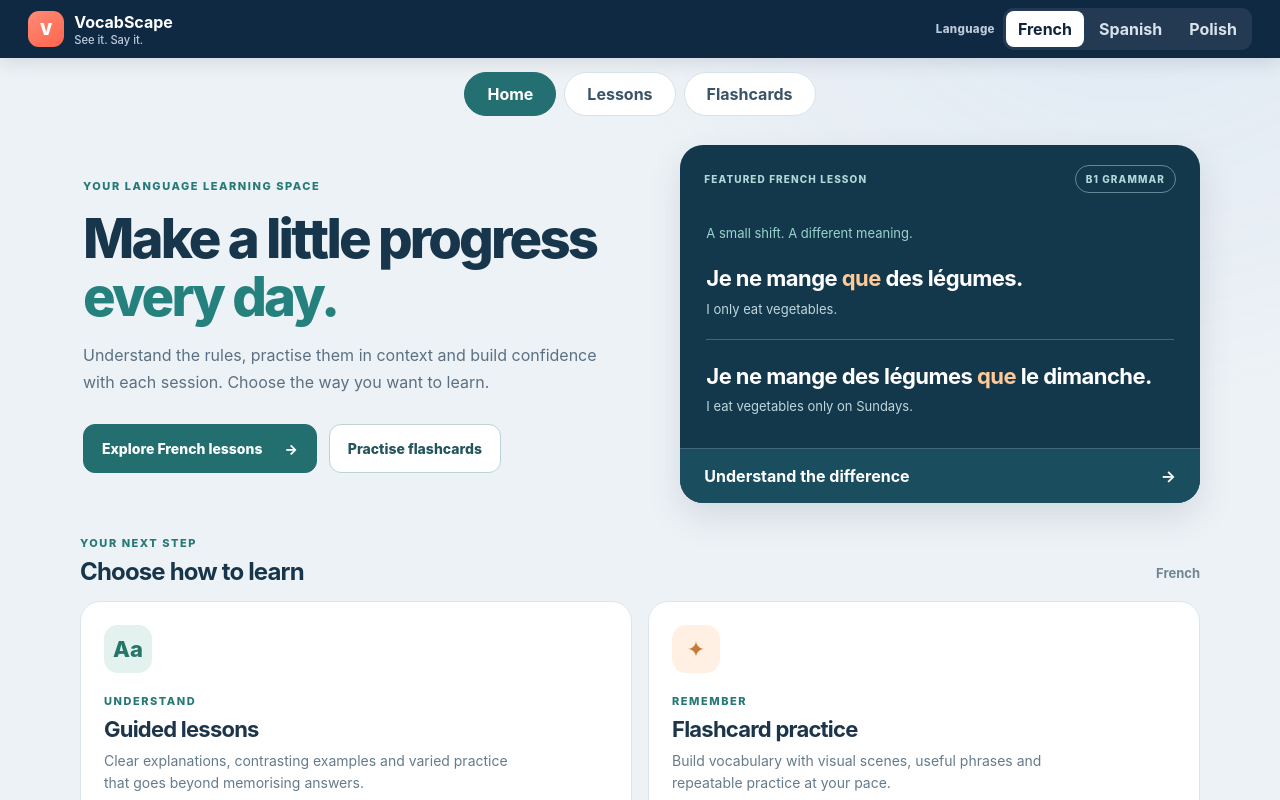
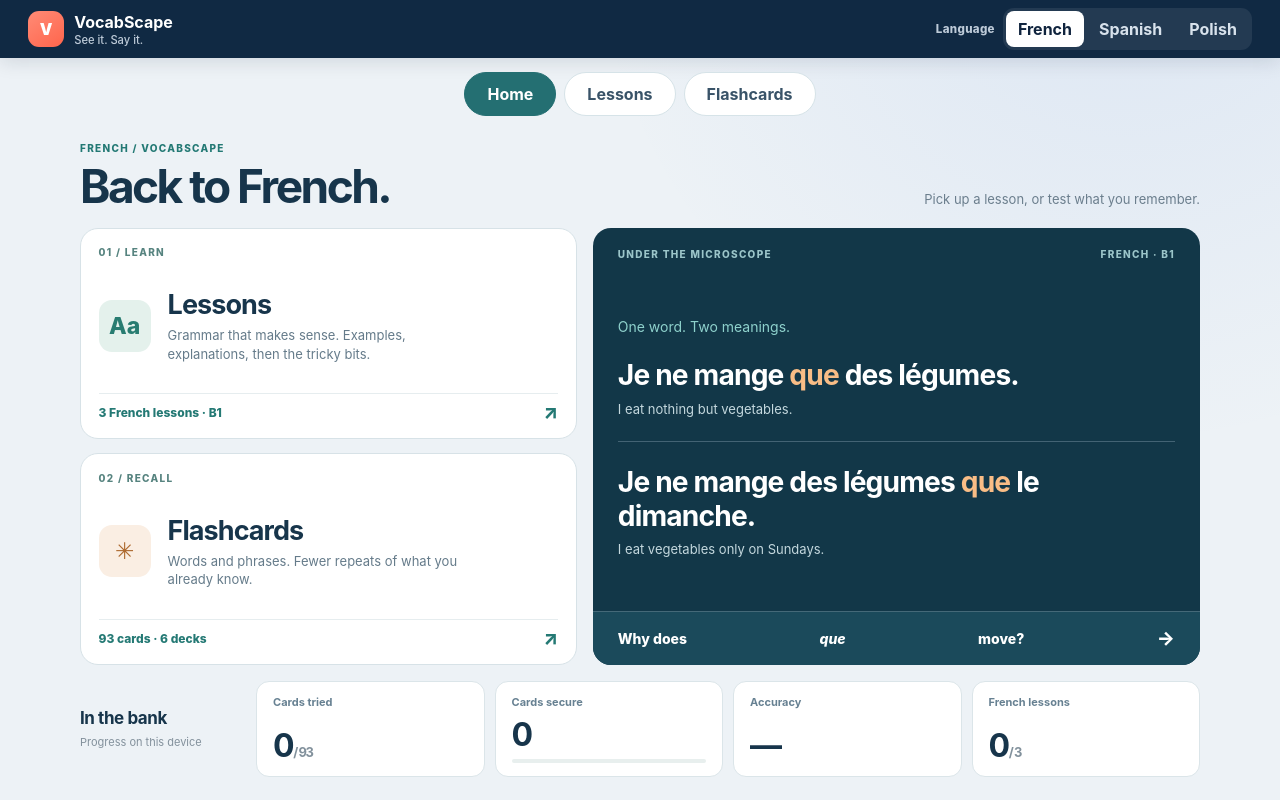
Before and after one commit to pelld/VocabScape, a Svelte app: page / in a window 1280 px wide. Shown: the top 800 px of the page. Built offline with nearby package versions, Linux system fonts and the light colour scheme.

Commit message:
Redesign homepage as single-screen practical language dashboard

```diff
--- a/src/Home.svelte
+++ b/src/Home.svelte
@@ -10,106 +10,109 @@
   export let openLessons: () => void;
   export let openCards: () => void;
   export let openFrenchLessons: () => void;
-  $: mastery = cardTotal ? Math.round((cardsMastered / cardTotal) * 100) : 0;
+  $: mastery = cardTotal ? Math.round(cardsMastered / cardTotal * 100) : 0;
 </script>
 
 <main class="home">
-  <section class="hero">
-    <div class="hero-text">
-      <span class="eyebrow">YOUR LANGUAGE LEARNING SPACE</span>
-      <h1>Make a little progress <em>every day.</em></h1>
-      <p>Understand the rules, practise them in context and build confidence with each session. Choose the way you want to learn.</p>
-      <div class="hero-actions">
-        <button class="primary-action" onclick={languageCode === "fr" ? openLessons : openCards}>{languageCode === "fr" ? "Explore French lessons" : "Start practising"} <span>→</span></button>
-        <button class="secondary-action" onclick={openCards}>Practise flashcards</button>
-      </div>
+  <header class="home-heading">
+    <div>
+      <span class="overline">{languageName.toUpperCase()} / VOCABSCAPE</span>
+      <h1>Back to {languageName}.</h1>
+    </div>
+    <span class="heading-aside">Pick up a lesson, or test what you remember.</span>
+  </header>
+
+  <section class="home-grid" aria-label="Choose what to study">
+    <div class="study-stack">
+      <button class="study-tile lesson-tile" onclick={openLessons}>
+        <span class="tile-index">01 / LEARN</span>
+        <span class="tile-content">
+          <span class="tile-icon" aria-hidden="true">Aa</span>
+          <span>
+            <strong>Lessons</strong>
+            <small>Grammar that makes sense. Examples, explanations, then the tricky bits.</small>
+          </span>
+        </span>
+        <span class="tile-foot"><span>{languageCode === "fr" ? "3 French lessons · B1" : "French lessons available"}</span><span aria-hidden="true">↗</span></span>
+      </button>
+      <button class="study-tile cards-tile" onclick={openCards}>
+        <span class="tile-index">02 / RECALL</span>
+        <span class="tile-content">
+          <span class="tile-icon" aria-hidden="true">✳</span>
+          <span>
+            <strong>Flashcards</strong>
+            <small>Words and phrases. Fewer repeats of what you already know.</small>
+          </span>
+        </span>
+        <span class="tile-foot"><span>{cardTotal} cards · {deckCount} decks</span><span aria-hidden="true">↗</span></span>
+      </button>
     </div>
     <div class="feature">
-      <div class="feature-top"><span>FEATURED FRENCH LESSON</span><span class="pill">B1 GRAMMAR</span></div>
+      <div class="feature-top"><span>UNDER THE MICROSCOPE</span><span>FRENCH · B1</span></div>
       <div class="feature-body">
-        <span class="feature-tag">A small shift. A different meaning.</span>
-        <h2 lang="fr">Je ne mange <b>que</b> des légumes.</h2>
-        <p>I only eat vegetables.</p>
-        <div class="feature-rule"></div>
-        <h2 lang="fr">Je ne mange des légumes <b>que</b> le dimanche.</h2>
-        <p>I eat vegetables only on Sundays.</p>
+        <span class="feature-intro">One word. Two meanings.</span>
+        <div class="sentence" lang="fr">Je ne mange <b>que</b> des légumes.</div>
+        <div class="translation">I eat nothing but vegetables.</div>
+        <div class="rule"></div>
+        <div class="sentence" lang="fr">Je ne mange des légumes <b>que</b> le dimanche.</div>
+        <div class="translation">I eat vegetables only on Sundays.</div>
       </div>
-      <button class="feature-link" onclick={openFrenchLessons}>Understand the difference <span>→</span></button>
+      <button class="feature-link" onclick={openFrenchLessons}>Why does <i>que</i> move? <span aria-hidden="true">→</span></button>
     </div>
   </section>
 
-  <div class="section-heading"><div><span class="eyebrow">YOUR NEXT STEP</span><h2>Choose how to learn</h2></div><span>{languageName}</span></div>
-  <section class="path-grid" aria-label="Learning activities">
-    <button class="path" onclick={openLessons}>
-      <span class="path-icon lessons-icon">Aa</span>
-      <span class="eyebrow">UNDERSTAND</span>
-      <strong>Guided lessons</strong>
-      <p>Clear explanations, contrasting examples and varied practice that goes beyond memorising answers.</p>
-      <span class="path-footer"><span>{languageCode === "fr" ? "3 B1 lessons" : "French lessons available"}</span><span>↗</span></span>
-    </button>
-    <button class="path" onclick={openCards}>
-      <span class="path-icon cards-icon">✦</span>
-      <span class="eyebrow">REMEMBER</span>
-      <strong>Flashcard practice</strong>
-      <p>Build vocabulary with visual scenes, useful phrases and repeatable practice at your pace.</p>
-      <span class="path-footer"><span>{cardTotal} cards · {deckCount} decks</span><span>↗</span></span>
-    </button>
-  </section>
-
-  <div class="section-heading progress-heading"><div><span class="eyebrow">YOUR JOURNEY</span><h2>Learning progress</h2></div><span>Saved on this device</span></div>
-  <section class="stats" aria-label="Your learning progress">
-    <div class="stat"><span>Cards attempted</span><strong>{cardsSeen}<small> / {cardTotal}</small></strong><small>In {languageName}</small></div>
-    <div class="stat"><span>Cards mastered</span><strong>{cardsMastered}</strong><div class="meter"><div style:width={mastery + "%"}></div></div></div>
-    <div class="stat"><span>Flashcard accuracy</span><strong>{accuracy === null ? "—" : accuracy + "%"}</strong><small>Across attempts</small></div>
-    <div class="stat"><span>French lessons completed</span><strong>{lessonsFinished}<small> / 3</small></strong><small>Perfect-score rounds</small></div>
+  <section class="progress" aria-label="Learning progress">
+    <div class="progress-title"><strong>In the bank</strong><span>Progress on this device</span></div>
+    <div class="metrics">
+      <div class="metric"><span>Cards tried</span><strong>{cardsSeen}<small> / {cardTotal}</small></strong></div>
+      <div class="metric"><span>Cards secure</span><strong>{cardsMastered}</strong><div class="meter"><span style:width={mastery + "%"}></span></div></div>
+      <div class="metric"><span>Accuracy</span><strong>{accuracy === null ? "—" : accuracy + "%"}</strong></div>
+      <div class="metric"><span>French lessons</span><strong>{lessonsFinished}<small> / 3</small></strong></div>
+    </div>
   </section>
 </main>
 
 <style>
-  .home{width:min(1120px,calc(100% - 40px));margin:0 auto;padding:25px 0 52px;color:#17354b}
-  .hero{display:grid;grid-template-columns:1.05fr .95fr;gap:26px;align-items:stretch}
-  .hero-text{display:flex;flex-direction:column;align-items:flex-start;justify-content:center;padding:34px 12px 30px 3px}
-  .eyebrow{font-size:11px;letter-spacing:.14em;font-weight:850;color:#267976}
-  h1{font-size:clamp(36px,4.25vw,58px);line-height:1.06;letter-spacing:-.052em;margin:17px 0 17px;font-weight:850}
-  h1 em{color:#24817d;font-style:normal}
-  .hero-text p{font-size:16px;line-height:1.65;color:#5b7082;max-width:530px;margin:0}
-  .hero-actions{display:flex;gap:12px;flex-wrap:wrap;margin-top:29px}
-  .primary-action,.secondary-action{padding:15px 18px;border-radius:12px;font-size:14px;font-weight:800;cursor:pointer}
-  .primary-action{display:flex;gap:22px;align-items:center;background:#236f70;color:#fff;border:1px solid #236f70}
-  .primary-action:hover{background:#15595b}
-  .secondary-action{background:#fff;color:#24545e;border:1px solid #bed2d4}
-  .secondary-action:hover{border-color:#247e78}
-  .feature{background:#13384b;border-radius:23px;color:white;overflow:hidden;display:flex;flex-direction:column;box-shadow:0 14px 34px #24415221}
-  .feature-top{display:flex;align-items:center;justify-content:space-between;padding:20px 24px;gap:12px;font-size:10px;letter-spacing:.11em;font-weight:850;color:#b2d7da}
-  .pill{border:1px solid #638895;padding:7px 10px;border-radius:25px;white-space:nowrap}
-  .feature-body{padding:12px 26px 22px;flex:1}
-  .feature-tag{display:block;color:#9bd2cd;font-size:13px;margin-bottom:23px}
-  .feature-body h2{font-size:clamp(18px,2vw,22px);letter-spacing:-.025em;line-height:1.35;margin:0}
-  .feature-body h2 b{color:#ffca98}
-  .feature-body p{color:#bfd6dd;font-size:13px;margin:7px 0}
-  .feature-rule{height:1px;background:#446577;margin:22px 0}
-  .feature-link{display:flex;justify-content:space-between;gap:20px;background:#1a4d5d;color:white;border:0;border-top:1px solid #436678;padding:17px 24px;font:inherit;font-weight:750;cursor:pointer}
-  .feature-link:hover{background:#286475}
-  .section-heading{display:flex;justify-content:space-between;align-items:end;gap:16px;margin:33px 0 15px}
-  .section-heading h2{font-size:24px;letter-spacing:-.035em;margin:7px 0 0}
-  .section-heading>span{color:#718593;font-size:13px;font-weight:650;padding-bottom:5px}
-  .path-grid{display:grid;grid-template-columns:1fr 1fr;gap:16px}
-  .path{display:flex;flex-direction:column;align-items:flex-start;text-align:left;padding:23px;border-radius:20px;border:1px solid #dce5eb;background:#fff;color:#1c354a;cursor:pointer}
-  .path:hover{border-color:#82adae;box-shadow:0 10px 25px #21435415;transform:translateY(-2px)}
-  .path-icon{width:48px;height:48px;border-radius:14px;display:grid;place-items:center;font-size:22px;font-weight:850;margin-bottom:21px}
-  .lessons-icon{background:#e3f2ee;color:#257669}.cards-icon{background:#fff0e3;color:#c67a32}
-  .path strong{font-size:22px;letter-spacing:-.035em;margin:8px 0}
-  .path p{color:#657b8b;font-size:14px;line-height:1.55;margin:0;max-width:420px;min-height:44px}
-  .path-footer{border-top:1px solid #e6edf1;margin-top:22px;padding-top:15px;width:100%;display:flex;justify-content:space-between;color:#267976;font-size:13px;font-weight:750}
-  .progress-heading{margin-top:32px}
-  .stats{display:grid;grid-template-columns:repeat(4,minmax(0,1fr));gap:14px}
-  .stat{display:flex;flex-direction:column;align-items:flex-start;min-height:141px;padding:20px;border:1px solid #dce5eb;border-radius:17px;background:#fff}
-  .stat>span{color:#657f90;font-size:12px;font-weight:750}
-  .stat strong{font-size:37px;letter-spacing:-.04em;margin:15px 0 8px;line-height:1.1}
-  .stat strong small{font-size:15px;color:#7b8b99;font-weight:650;letter-spacing:0}
-  .stat>small{font-size:12px;color:#8a9ba4;margin-top:auto}
-  .meter{height:6px;width:100%;border-radius:20px;background:#e5efee;overflow:hidden;margin-top:auto}
-  .meter div{height:100%;background:#2e9d86;border-radius:20px}
-  @media(max-width:850px){.hero{grid-template-columns:1fr}.hero-text{padding:18px 0 8px}.feature{min-height:280px}.stats{grid-template-columns:repeat(2,minmax(0,1fr))}}
-  @media(max-width:560px){.home{width:calc(100% - 28px);padding-top:12px}.hero-text h1{font-size:38px}.hero-actions{width:100%}.primary-action,.secondary-action{flex:1;justify-content:center}.path-grid{grid-template-columns:1fr}.path{padding:20px}.stats{gap:9px}.stat{padding:15px;min-height:120px}.stat strong{font-size:30px}.section-heading>span{font-size:11px}.feature-top{padding:17px 20px}.feature-body{padding:12px 20px 25px}}
+  .home{width:min(1120px,calc(100% - 36px));margin:0 auto;height:calc(100dvh - 128px);min-height:0;display:grid;grid-template-rows:auto minmax(0,1fr) auto;gap:clamp(12px,2vh,22px);padding:clamp(10px,2vh,19px) 0 15px;color:#17354b}
+  .home-heading{display:flex;align-items:end;justify-content:space-between;gap:16px}
+  .overline,.tile-index,.feature-top{font-size:10px;font-weight:850;letter-spacing:.13em}
+  .overline{color:#237974}
+  h1{font-size:clamp(28px,3.6vw,46px);letter-spacing:-.055em;line-height:1.1;margin:5px 0 0}
+  .heading-aside{color:#6b7e8d;font-size:13px;padding-bottom:5px}
+  .home-grid{min-height:0;display:grid;grid-template-columns:.9fr 1.1fr;gap:16px}
+  .study-stack{min-height:0;display:grid;grid-template-rows:1fr 1fr;gap:14px}
+  .study-tile{min-height:0;display:flex;flex-direction:column;align-items:stretch;justify-content:space-between;text-align:left;border:1px solid #d7e2e7;border-radius:18px;background:#fff;padding:clamp(15px,2.2vh,23px);cursor:pointer;color:#17354b;transition:border-color .15s,background .15s}
+  .study-tile:hover{border-color:#5a9895;background:#fafdfe}
+  .tile-index{color:#56837f}
+  .tile-content{display:flex;align-items:center;gap:17px}
+  .tile-icon{display:grid;place-items:center;flex:0 0 52px;height:52px;border-radius:13px;background:#e4f1ec;color:#287c71;font-size:23px;font-weight:800}
+  .cards-tile .tile-icon{background:#faeee3;color:#ad692e}
+  .tile-content strong{display:block;font-size:clamp(20px,2.2vw,27px);letter-spacing:-.035em;margin-bottom:5px}
+  .tile-content small{display:block;color:#657b8a;font-size:13px;line-height:1.45;max-width:300px}
+  .tile-foot{display:flex;justify-content:space-between;border-top:1px solid #e6edef;padding-top:11px;color:#247974;font-size:12px;font-weight:800}
+  .tile-foot span:last-child{font-size:19px;line-height:.8}
+  .feature{min-height:0;background:#123748;color:white;border-radius:18px;overflow:hidden;display:flex;flex-direction:column}
+  .feature-top{display:flex;justify-content:space-between;gap:14px;padding:clamp(17px,2.5vh,25px) 25px;color:#9bc5c9}
+  .feature-body{flex:1;min-height:0;display:flex;flex-direction:column;justify-content:center;padding:0 25px 15px}
+  .feature-intro{color:#8ed1cc;font-size:14px;margin-bottom:clamp(15px,3vh,32px)}
+  .sentence{font-size:clamp(19px,2.2vw,29px);font-weight:700;line-height:1.2;letter-spacing:-.03em}
+  .sentence b{color:#f9bd86}
+  .translation{font-size:13px;color:#c4d8de;margin-top:8px}
+  .rule{height:1px;background:#436374;margin:clamp(15px,3vh,29px) 0}
+  .feature-link{display:flex;justify-content:space-between;align-items:center;text-align:left;border:0;border-top:1px solid #456978;background:#1b4a5b;color:#fff;padding:15px 25px;font:inherit;font-size:14px;font-weight:800;cursor:pointer}
+  .feature-link:hover{background:#246073}
+  .feature-link span{font-size:19px}
+  .progress{display:grid;grid-template-columns:160px 1fr;align-items:stretch;gap:16px;min-height:95px}
+  .progress-title{display:flex;flex-direction:column;justify-content:center}
+  .progress-title strong{font-size:17px;letter-spacing:-.025em}
+  .progress-title span{font-size:11px;color:#83919c;margin-top:7px}
+  .metrics{display:grid;grid-template-columns:repeat(4,minmax(0,1fr));gap:10px}
+  .metric{background:#fff;border:1px solid #dbe5e9;border-radius:13px;padding:13px 16px;display:flex;flex-direction:column;justify-content:space-between;min-width:0}
+  .metric>span{font-size:11px;font-weight:700;color:#678192}
+  .metric strong{font-size:clamp(23px,2.6vw,32px);line-height:1.1;letter-spacing:-.045em;margin-top:8px}
+  .metric strong small{font-size:13px;color:#82919c;font-weight:650}
+  .meter{height:4px;border-radius:5px;background:#e8efee;margin-top:7px;overflow:hidden}.meter span{display:block;height:100%;background:#298979}
+  @media(max-height:700px) and (min-width:801px){.home{gap:10px;padding:7px 0 10px}.tile-content{gap:12px}.tile-icon{height:40px;flex-basis:40px}.tile-content small{font-size:12px}.feature-intro{margin-bottom:10px}.rule{margin:12px 0}.feature-top{padding:13px 22px}.progress{min-height:78px}.metric{padding:9px 14px}}
+  @media(max-width:800px){.home{height:auto;min-height:calc(100dvh - 128px);display:block;padding:20px 0 32px}.home-heading{margin-bottom:17px}.home-grid{grid-template-columns:1fr}.study-stack{grid-template-rows:auto auto}.study-tile{min-height:195px}.feature{min-height:310px;margin-top:14px}.progress{grid-template-columns:1fr;margin-top:22px}.progress-title{display:flex;flex-direction:row;justify-content:space-between}.metrics{margin-top:10px}}
+  @media(max-width:520px){.heading-aside{display:none}.home{width:calc(100% - 26px)}.metrics{grid-template-columns:repeat(2,1fr)}.study-tile{min-height:180px}.tile-icon{flex-basis:43px;height:43px}.feature-body{padding:0 20px 18px}.feature-top,.feature-link{padding-left:20px;padding-right:20px}.progress-title{font-size:13px}}
 </style>
```
